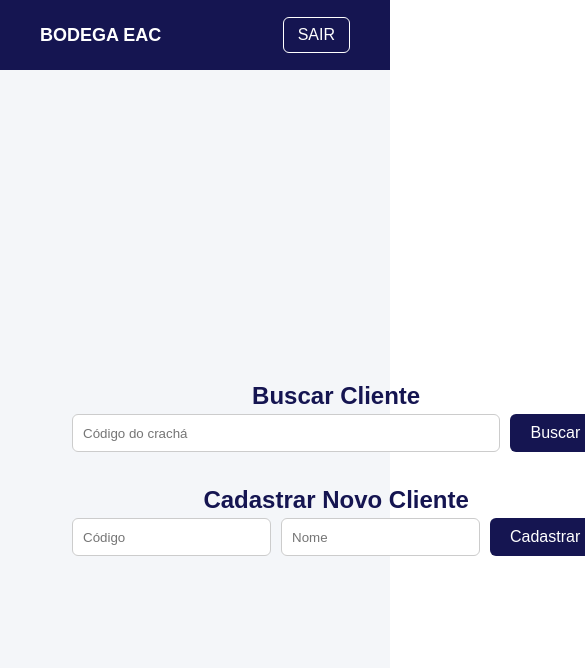
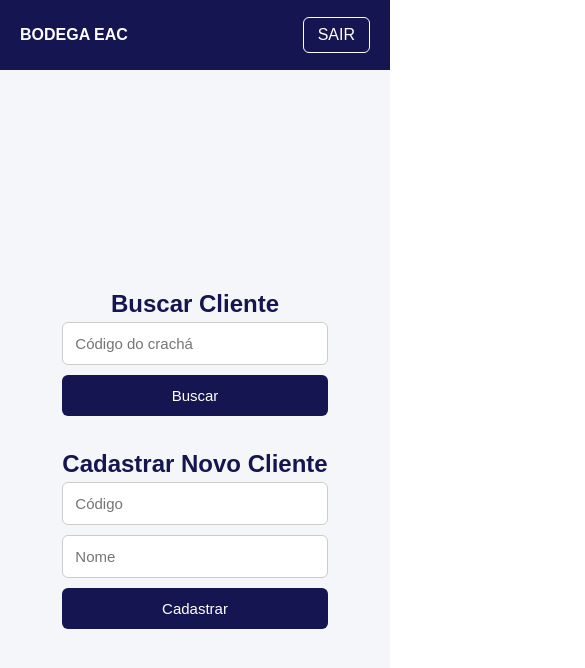
Before and after one commit to miniboxtrindade/minibox, a React (Vite) app: page /home in a window 390 px wide. Shown: the top 668 px of the page, 585 px wide, since content can reach past the window. Built offline with nearby package versions, Linux system fonts and the light colour scheme.

Commit message:
implantar mobile

```diff
--- a/src/home/home.css
+++ b/src/home/home.css
@@ -1,10 +1,18 @@
-body {
+/* RESET IMPORTANTE */
+
+* {
+  box-sizing: border-box;
+}
+
+html, body {
   margin: 0;
   font-family: Arial, sans-serif;
   background-color: #f4f6f9;
+  overflow-x: hidden;
 }
 
 /* NAVBAR */
+
 #home-bar {
   position: fixed;
   top: 0;
@@ -15,8 +23,7 @@ body {
   display: flex;
   align-items: center;
   justify-content: space-between;
-  padding: 0 40px;
-  box-sizing: border-box;
+  padding: 0 20px;
   z-index: 1000;
 }
 
@@ -36,9 +43,11 @@ body {
 }
 
 /* CONTEÚDO */
+
 .home-content {
-  margin-top: 120px;
-  padding: 40px;
+  margin-top: 100px;
+  padding: 20px;
+  width: 100%;
   max-width: 900px;
   margin-left: auto;
   margin-right: auto;
@@ -49,29 +58,35 @@ h2 {
 }
 
 /* BOXES */
+
 .box {
   display: flex;
   gap: 10px;
   margin-bottom: 30px;
+  flex-wrap: wrap;
 }
 
 .box input {
   flex: 1;
-  padding: 10px;
+  min-width: 120px;
+  padding: 12px;
   border-radius: 6px;
   border: 1px solid #ccc;
+  font-size: 16px;
 }
 
 .box button {
   background-color: #151551;
   color: white;
   border: none;
-  padding: 10px 20px;
+  padding: 12px 20px;
   border-radius: 6px;
   cursor: pointer;
+  font-size: 15px;
 }
 
 /* CARD CLIENTE */
+
 .cliente-card {
   background: white;
   padding: 20px;
@@ -80,40 +95,63 @@ h2 {
   box-shadow: 0px 4px 10px rgba(0,0,0,0.05);
 }
 
+.cliente-card h3 {
+  margin-top: 0;
+}
+
 .actions {
   margin-top: 15px;
   display: flex;
   gap: 10px;
+  flex-wrap: wrap;
+}
+
+.actions button {
+  flex: 1;
+  min-width: 120px;
+  padding: 12px;
+  font-size: 16px;
+  border-radius: 6px;
+  cursor: pointer;
 }
 
 .btn-green {
   background-color: #28a745;
   color: white;
   border: none;
-  padding: 8px 15px;
-  border-radius: 6px;
 }
 
 .btn-red {
   background-color: #dc3545;
   color: white;
   border: none;
-  padding: 8px 15px;
-  border-radius: 6px;
 }
 
 /* HISTÓRICO */
+
 .historico {
   margin-top: 20px;
+  overflow-x: auto;
 }
 
 .historico-header {
   display: flex;
   justify-content: space-between;
   align-items: center;
+  flex-wrap: wrap;
+}
+
+.historico-header button {
+  background-color: #151551;
+  color: white;
+  border: none;
+  padding: 8px 14px;
+  border-radius: 6px;
+  cursor: pointer;
 }
 
 .historico table {
+  min-width: 420px;
   width: 100%;
   border-collapse: collapse;
   margin-top: 10px;
@@ -124,9 +162,73 @@ h2 {
   border: 1px solid #ddd;
   padding: 10px;
   text-align: left;
+  font-size: 14px;
 }
 
 .historico th {
   background-color: #151551;
   color: white;
 }
+
+/* ============================ */
+/* RESPONSIVIDADE PARA CELULAR */
+/* ============================ */
+
+@media (max-width: 768px) {
+
+  .home-content {
+    padding: 15px;
+  }
+
+  .box {
+    flex-direction: column;
+  }
+
+  .box input,
+  .box button {
+    width: 100%;
+  }
+
+  .actions {
+    flex-direction: column;
+  }
+
+  .actions button {
+    width: 100%;
+  }
+
+  .historico-header {
+    flex-direction: column;
+    align-items: flex-start;
+    gap: 10px;
+  }
+
+  .historico table {
+    font-size: 13px;
+  }
+
+}
+
+/* ============================ */
+/* TELAS MUITO PEQUENAS */
+/* ============================ */
+
+@media (max-width: 480px) {
+
+  #brand {
+    font-size: 16px;
+  }
+
+  .cliente-card {
+    padding: 15px;
+  }
+
+  .box input {
+    font-size: 15px;
+  }
+
+  .actions button {
+    font-size: 15px;
+  }
+
+}
```
